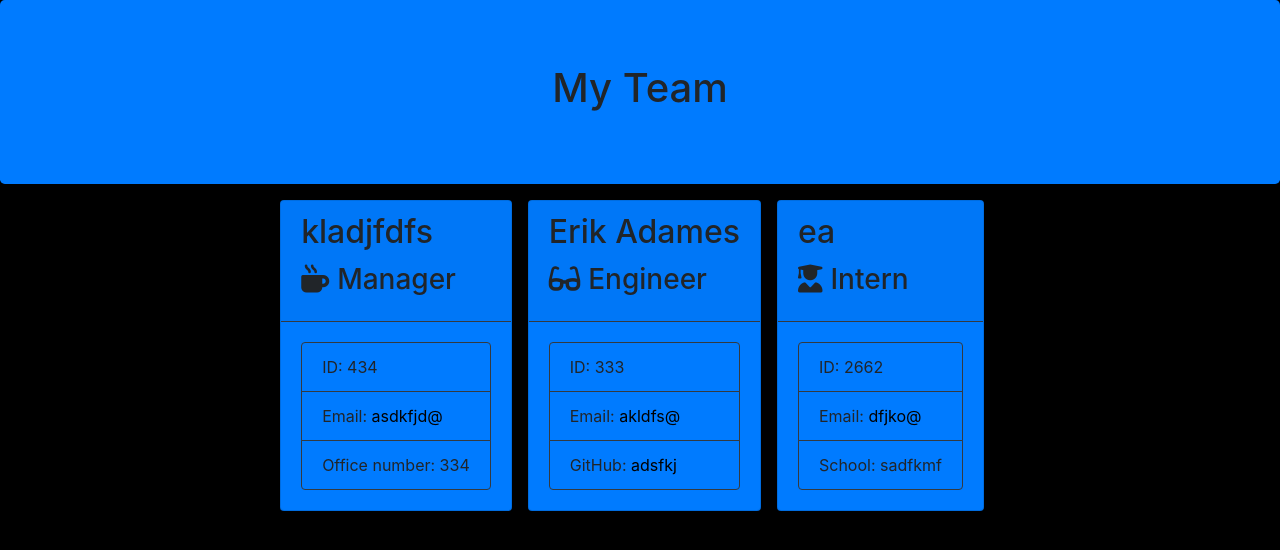
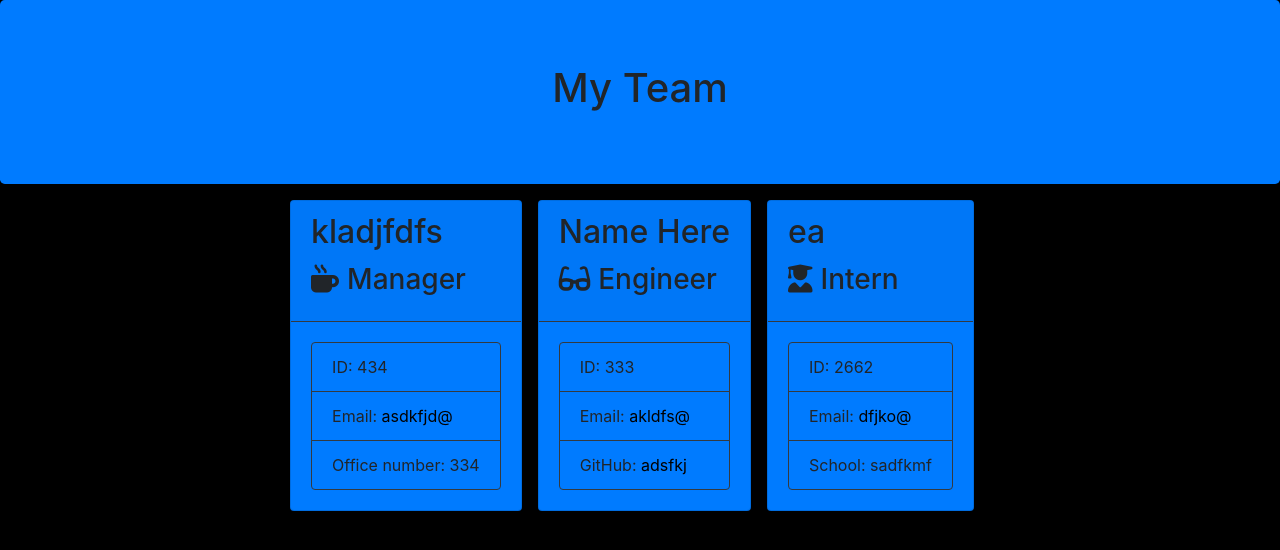
Before and after one commit to Eyeball1/hw8, a website: page output/team.html in a window 1280 px wide. Drawn offline with nearby package versions, Linux system fonts and the light colour scheme.

Commit message:
Update team.html
poopies

```diff
--- a/output/team.html
+++ b/output/team.html
@@ -38,7 +38,7 @@
 </div>
 <div class="card employee-card mr-3 bg-primary">
     <div class="card-header border-bottom border-dark">
-        <h2 class="card-title">Erik Adames</h2>
+        <h2 class="card-title">Name Here</h2>
         <h3 class="card-title"><i class="fas fa-glasses mr-2"></i>Engineer</h3>
     </div>
     <div class="card-body">
```
